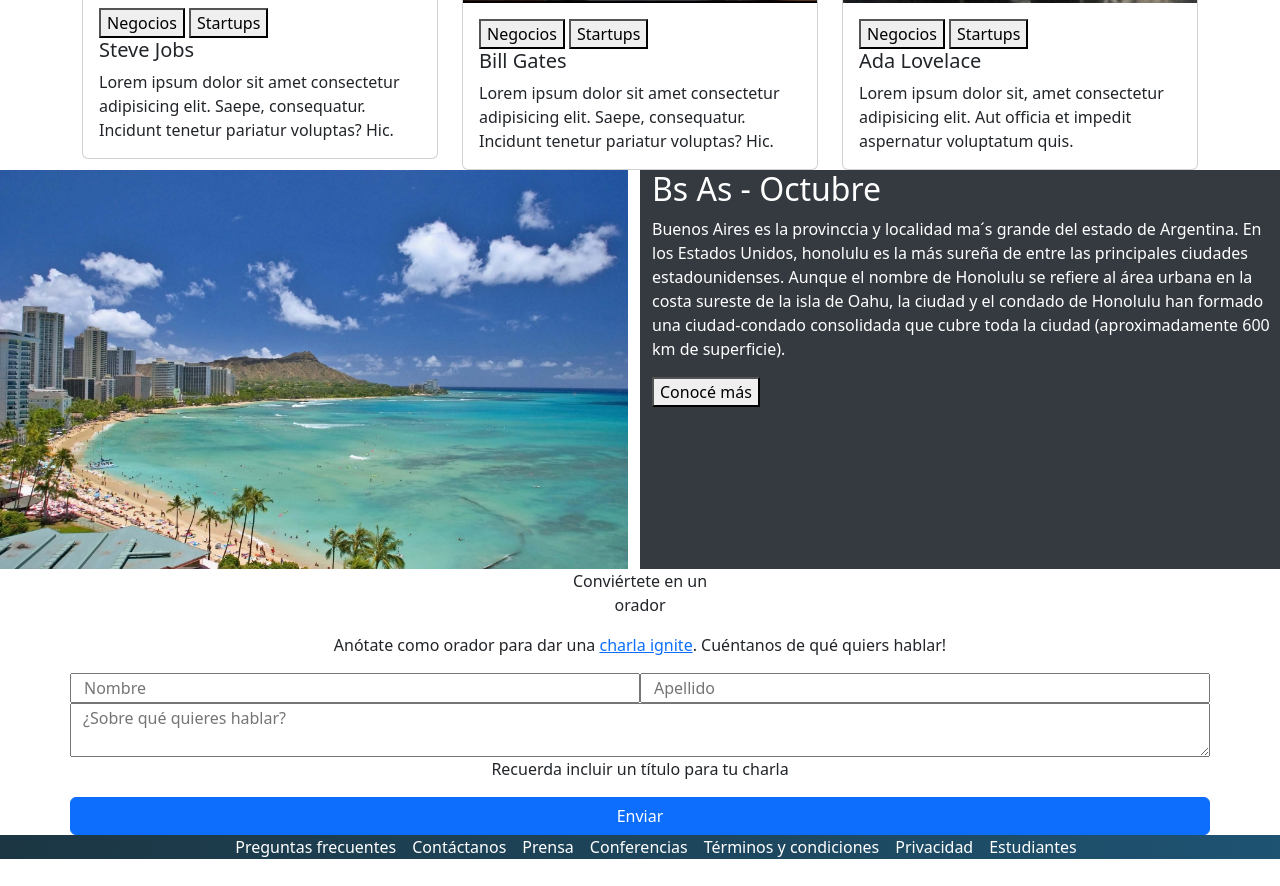
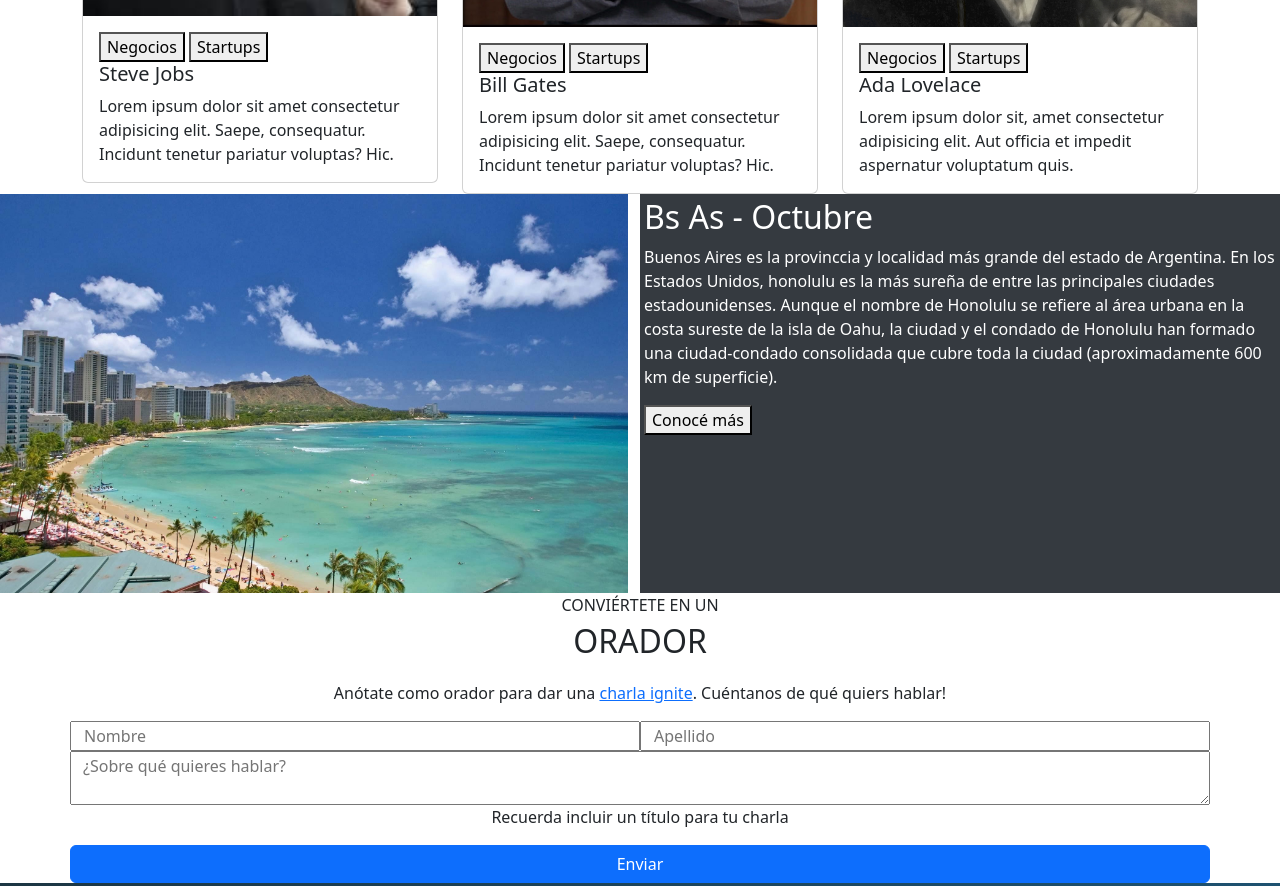
Before and after one commit to Lautarof25/integradorcac, a plain HTML site: page index.html in a window 1280 px wide. Shown: the part 1599-2485 px from the top of the page. Drawn offline with nearby package versions, Linux system fonts and the light colour scheme.

Commit message:
más avances

```diff
--- a/css/style.css
+++ b/css/style.css
@@ -1,10 +1,19 @@
 .darkBlue {
     background-color: #353a40;
+}
+
+.uppercase {
+    text-transform: uppercase;
+}
+
+span {
+    font-size: 2rem;
 }
 
 footer {
     background: rgb(28,54,67);
 background: linear-gradient(107deg, rgba(28,54,67,1) 0%, rgba(30,83,114,1) 100%);
+    height: 150px;
 }
 
 header img{
--- a/index.html
+++ b/index.html
@@ -54,7 +54,7 @@
         <button id="tickets">Comprar tickets</button>
     </div>
     <main class="container">
-        <p class="text-center">Conoce a los <br><span>oradores</span></p>
+        <p class="text-center uppercase">Conoce a los <br><span>oradores</span></p>
         <div class="row row-cols-1 row-cols-md-3 g-4">
             <div class="col">
                 <div class="card">
@@ -97,9 +97,9 @@
     <div class="w-100">
         <div class="row row-cols-2">
             <img class="" src="./img/honolulu.jpg" alt="honolulu">
-            <div class="darkBlue text-white">
+            <div class="darkBlue text-white p-1">
                 <h2>Bs As - Octubre</h2>
-                <p>Buenos Aires es la provinccia y localidad ma´s grande del estado de Argentina. En los Estados Unidos,
+                <p>Buenos Aires es la provinccia y localidad más grande del estado de Argentina. En los Estados Unidos,
                     honolulu es la más sureña de entre las principales ciudades estadounidenses. Aunque el nombre de
                     Honolulu se refiere al área urbana en la costa sureste de la isla de Oahu, la ciudad y el condado de
                     Honolulu han formado una ciudad-condado consolidada que cubre toda la ciudad (aproximadamente 600 km
@@ -109,7 +109,7 @@
         </div>
     </div>
     <div class="container formulario_div">
-        <p class="text-center">Conviértete en un <br><span>orador</span></p>
+        <p class="text-center uppercase">Conviértete en un <br><span>orador</span></p>
         <p class="text-center">Anótate como orador para dar una <a href="#"> charla ignite</a></a>. Cuéntanos de qué quiers hablar!</p>
         <form action="" class="row row-cols-2">
             <input type="text" placeholder="Nombre" class="row-6">
@@ -119,8 +119,8 @@
             <button class="btn btn-primary col-12" type="button">Enviar</button>
         </form>
     </div>
-    <footer class="">
-        <ul class="d-flex justify-content-center flex-wrap gap-3 text-white">
+    <footer class="align-items-center d-flex justify-content-center">
+        <ul class="d-flex justify-content-center flex-wrap gap-3 text-white m-0 p-0">
             <li><a href="#">Preguntas frecuentes</a></li>
             <li><a href="#">Contáctanos</a></li>
             <li><a href="#">Prensa</a></li>
```
